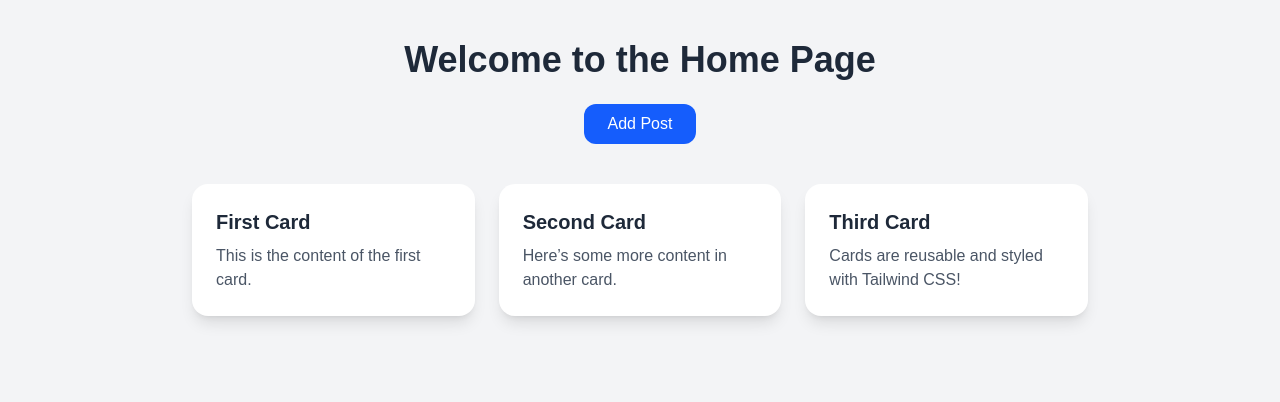
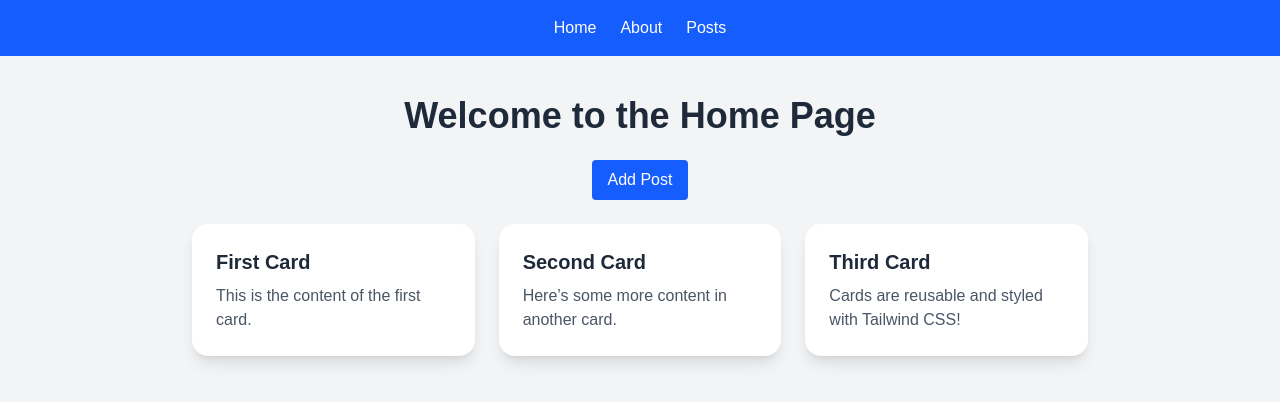
Before and after one commit to kayden14/alx-project-0x02-setup, a Next.js app in the folder alx-project-0x02/: page /home in a window 1280 px wide. Shown: the top 402 px of the page. Built offline with nearby package versions, Linux system fonts and the light colour scheme.

Commit message:
created new files

```diff
--- a/alx-project-0x02/components/layout/Header.tsx
+++ b/alx-project-0x02/components/layout/Header.tsx
@@ -1,12 +1,14 @@
+// components/layout/Header.tsx
+import React from "react";
 import Link from "next/link";
 
-const Header = () => {
+const Header: React.FC = () => {
   return (
-    <header className="bg-blue-600 text-white p-4">
-      <nav className="flex space-x-4">
-        <Link href="/" className="hover:underline">Home</Link>
-        <Link href="/home" className="hover:underline">About</Link>
-        <Link href="/about" className="hover:underline">Services</Link>
+    <header className="bg-blue-600 text-white py-4 shadow-md">
+      <nav className="container mx-auto flex justify-center space-x-6">
+        <Link href="/home" className="hover:underline">Home</Link>
+        <Link href="/about" className="hover:underline">About</Link>
+        <Link href="/posts" className="hover:underline">Posts</Link>
       </nav>
     </header>
   );
@@ -14,4 +16,4 @@ const Header = () => {
 
 export default Header;
 // This is a simple header component for a Next.js application.
-// It includes navigation links to the home, about, and home pages.
+// It includes navigation links to the Home, About, and Posts pages, styled using Tailwind CSS.
--- a/alx-project-0x02/pages/about.tsx
+++ b/alx-project-0x02/pages/about.tsx
@@ -1,9 +1,12 @@
 // pages/about.tsx
 import React from "react";
+import Header from "@/components/layout/Header";
 import Button from "@/components/common/Button";
 
 const AboutPage = () => {
   return (
+    <>
+      <Header />
       <div className="min-h-screen flex flex-col items-center justify-center bg-gray-100 p-6">
         <h1 className="text-4xl font-bold text-black mb-6">About Us</h1>
 
@@ -13,9 +16,8 @@ const AboutPage = () => {
           <Button label="Large" size="large" shape="rounded-full" />
         </div>
       </div>
+    </>
   );
 };
 
 export default AboutPage;
-// This is the About page for a Next.js application.
-// It includes a title and three buttons with different sizes and shapes, styled using Tailwind CSS.
--- a/alx-project-0x02/pages/home.tsx
+++ b/alx-project-0x02/pages/home.tsx
@@ -1,32 +1,34 @@
 // pages/home.tsx
 import React, { useState } from "react";
+import Header from "@/components/layout/Header";
 import Card from "@/components/common/Card";
-import PostModal, { type Post } from "@/components/common/PostModal";
+import PostModal, { Post } from "@/components/common/PostModal";
 
 const HomePage = () => {
+  const [isModalOpen, setIsModalOpen] = useState(false);
   const [posts, setPosts] = useState<Post[]>([
     { title: "First Card", content: "This is the content of the first card." },
     { title: "Second Card", content: "Here’s some more content in another card." },
     { title: "Third Card", content: "Cards are reusable and styled with Tailwind CSS!" },
   ]);
 
-  const [isModalOpen, setIsModalOpen] = useState(false);
-
-  const handleAddPost = (newPost: Post) => {
-    setPosts((prev) => [...prev, newPost]);
+  const handleAddPost = (post: Post) => {
+    setPosts([post, ...posts]);
   };
 
   return (
+    <>
+      <Header />
       <div className="min-h-screen bg-gray-100 py-10 px-4">
         <div className="max-w-4xl mx-auto">
           <h1 className="text-4xl font-extrabold text-center text-gray-800 mb-6">
             Welcome to the Home Page
           </h1>
 
-        <div className="text-center mb-10">
+          <div className="text-center mb-6">
             <button
               onClick={() => setIsModalOpen(true)}
-            className="px-6 py-2 bg-blue-600 text-white rounded-xl hover:bg-blue-700"
+              className="px-4 py-2 bg-blue-600 text-white rounded hover:bg-blue-700"
             >
               Add Post
             </button>
@@ -38,13 +40,14 @@ const HomePage = () => {
             ))}
           </div>
         </div>
+      </div>
 
       <PostModal
         isOpen={isModalOpen}
         onClose={() => setIsModalOpen(false)}
         onSubmit={handleAddPost}
       />
-    </div>
+    </>
   );
 };
 
--- /dev/null
+++ b/alx-project-0x02/pages/posts.tsx
@@ -0,0 +1,18 @@
+// pages/posts.tsx
+import React from "react";
+import Header from "@/components/layout/Header";
+
+const PostsPage = () => {
+  return (
+    <>
+      <Header />
+      <div className="min-h-screen flex items-center justify-center bg-gray-100">
+        <h1 className="text-4xl font-bold text-black">All Posts Coming Soon</h1>
+      </div>
+    </>
+  );
+};
+
+export default PostsPage;
+// This is a placeholder for the Posts page in a Next.js application.
+// It includes a header and a message indicating that posts will be available soon.
```
Lines whose indentation alone changed are shown as unchanged.
